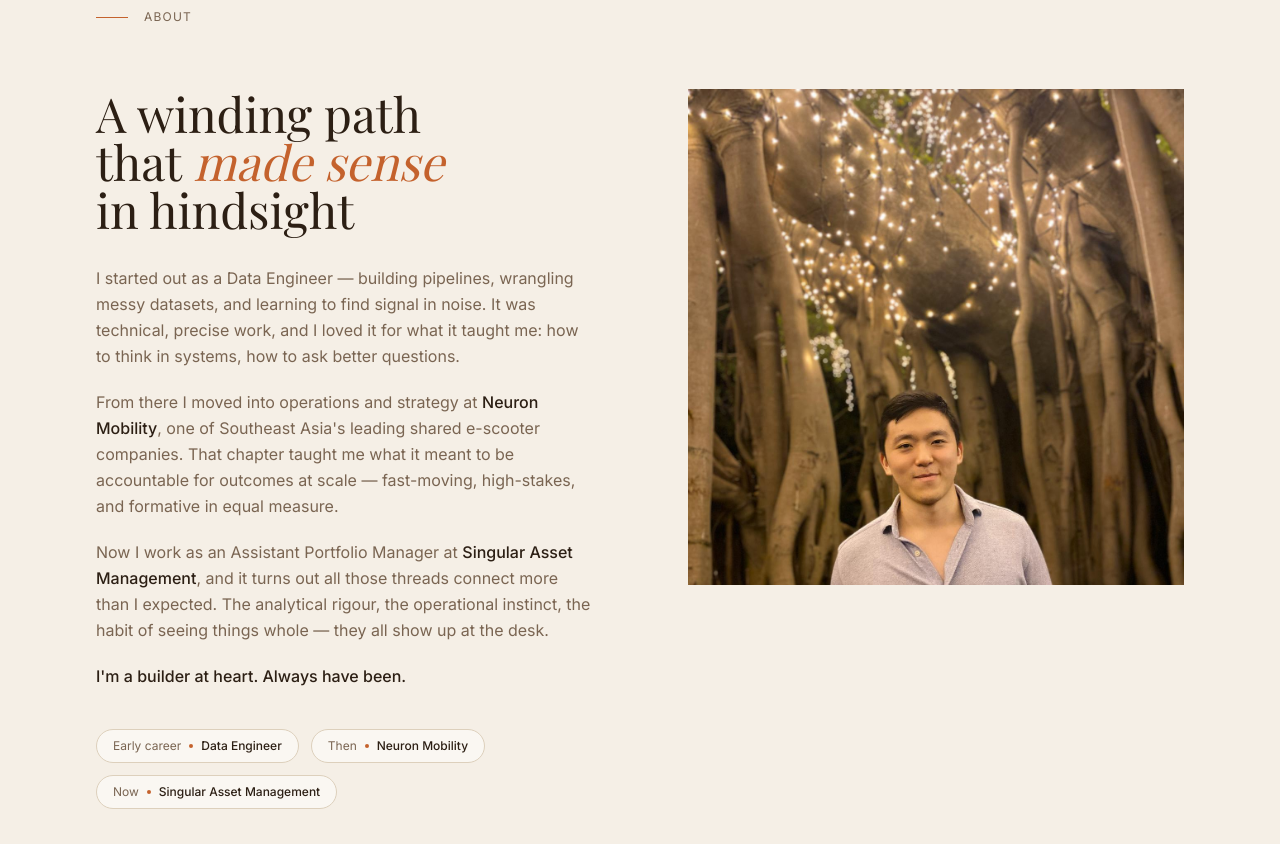
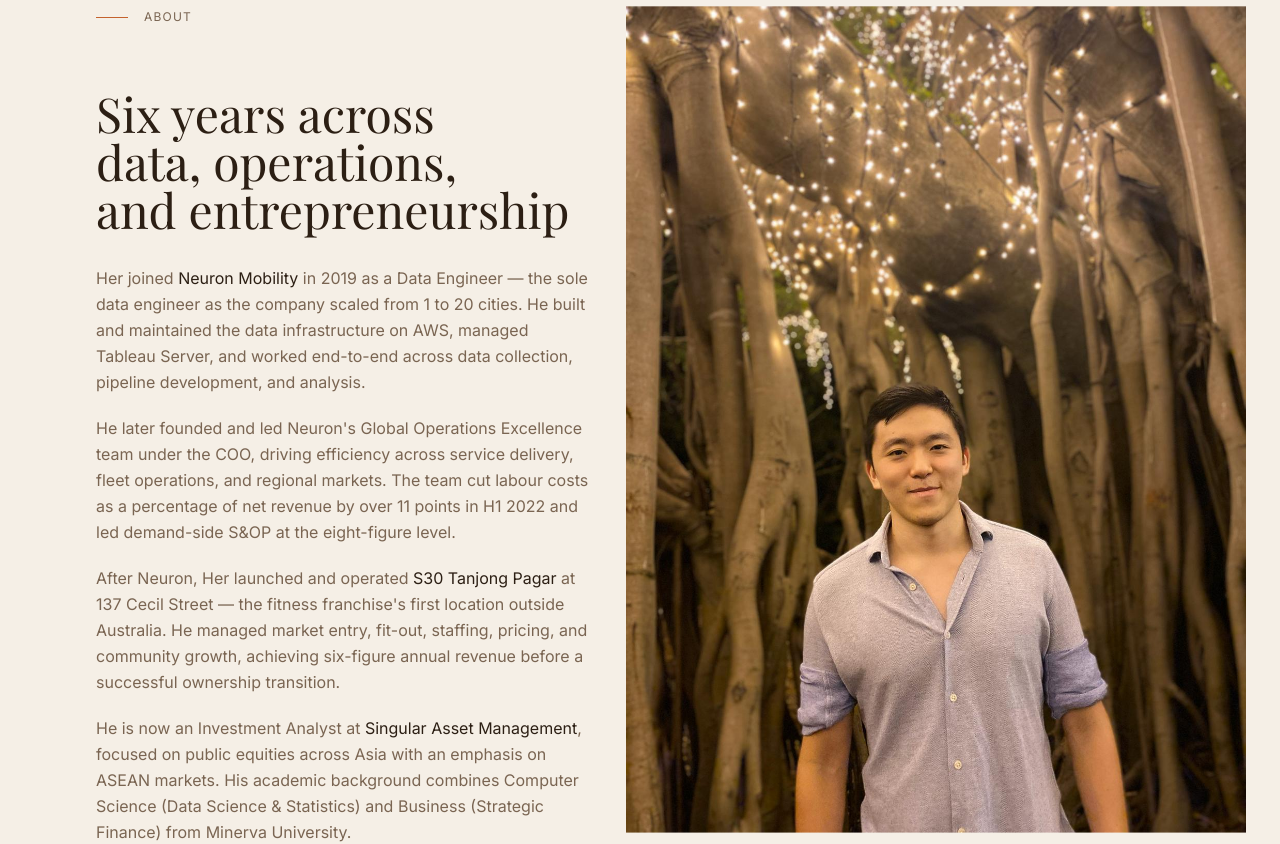
Before and after one commit to HerTeoh/personal-website, a Next.js app: page / in a window 1280 px wide. Shown: the part 920-1764 px from the top of the page. Built offline with nearby package versions, Linux system fonts and the light colour scheme.

Commit message:
feat: update about component with factual bio and image fix
Revise bio to match LinkedIn and adjust image cropping for face focus

Co-authored-by: Her <35910990+HerTeoh@users.noreply.github.com>

```diff
--- a/components/about.tsx
+++ b/components/about.tsx
@@ -1,9 +1,10 @@
 import Image from "next/image";
 
 const milestones = [
-  { year: "Early career", label: "Data Engineer" },
-  { year: "Then", label: "Neuron Mobility" },
-  { year: "Now", label: "Singular Asset Management" },
+  { label: "Data Engineer", sub: "Neuron Mobility" },
+  { label: "Operations Excellence Lead", sub: "Neuron Mobility" },
+  { label: "Owner Operator", sub: "S30 Tanjong Pagar" },
+  { label: "Investment Analyst", sub: "Singular Asset Management" },
 ];
 
 export default function About() {
@@ -25,53 +26,56 @@ export default function About() {
         {/* Left — text */}
         <div>
           <h2 className="font-serif text-3xl md:text-4xl lg:text-5xl font-normal text-foreground leading-snug text-balance mb-8">
-            A winding path that{" "}
-            <em className="italic text-accent">made sense</em>{" "}
-            in hindsight
+            Six years across data, operations, and entrepreneurship
           </h2>
 
           <div className="space-y-5 font-sans text-base leading-relaxed text-muted-foreground">
             <p>
-              I started out as a Data Engineer — building pipelines, wrangling
-              messy datasets, and learning to find signal in noise. It was
-              technical, precise work, and I loved it for what it taught me:
-              how to think in systems, how to ask better questions.
+              Her joined{" "}
+              <span className="text-foreground">Neuron Mobility</span> in 2019
+              as a Data Engineer — the sole data engineer as the company scaled
+              from 1 to 20 cities. He built and maintained the data
+              infrastructure on AWS, managed Tableau Server, and worked end-to-end
+              across data collection, pipeline development, and analysis.
             </p>
             <p>
-              From there I moved into operations and strategy at{" "}
-              <span className="text-foreground font-medium">Neuron Mobility</span>,
-              one of Southeast Asia&apos;s leading shared e-scooter companies.
-              That chapter taught me what it meant to be accountable for
-              outcomes at scale — fast-moving, high-stakes, and formative in
-              equal measure.
+              He later founded and led Neuron&apos;s Global Operations
+              Excellence team under the COO, driving efficiency across service
+              delivery, fleet operations, and regional markets. The team cut
+              labour costs as a percentage of net revenue by over 11 points in
+              H1 2022 and led demand-side S&amp;OP at the eight-figure level.
             </p>
             <p>
-              Now I work as an Assistant Portfolio Manager at{" "}
-              <span className="text-foreground font-medium">
-                Singular Asset Management
-              </span>
-              , and it turns out all those threads connect more than I expected.
-              The analytical rigour, the operational instinct, the habit of
-              seeing things whole — they all show up at the desk.
+              After Neuron, Her launched and operated{" "}
+              <span className="text-foreground">S30 Tanjong Pagar</span> at 137
+              Cecil Street — the fitness franchise&apos;s first location outside
+              Australia. He managed market entry, fit-out, staffing, pricing, and
+              community growth, achieving six-figure annual revenue before a
+              successful ownership transition.
             </p>
-            <p className="text-foreground font-medium">
-              I&apos;m a builder at heart. Always have been.
+            <p>
+              He is now an Investment Analyst at{" "}
+              <span className="text-foreground">Singular Asset Management</span>,
+              focused on public equities across Asia with an emphasis on ASEAN
+              markets. His academic background combines Computer Science (Data
+              Science &amp; Statistics) and Business (Strategic Finance) from
+              Minerva University.
             </p>
           </div>
 
           {/* Timeline chips */}
           <div className="flex flex-wrap gap-3 mt-10">
-            {milestones.map(({ year, label }) => (
+            {milestones.map(({ label, sub }) => (
               <div
                 key={label}
                 className="flex items-center gap-2 px-4 py-2 rounded-full border border-border bg-background"
               >
-                <span className="font-sans text-xs text-muted-foreground">
-                  {year}
+                <span className="font-sans text-xs font-medium text-foreground">
+                  {label}
                 </span>
                 <span className="w-1 h-1 rounded-full bg-accent" aria-hidden="true" />
-                <span className="font-sans text-xs font-medium text-foreground">
-                  {label}
+                <span className="font-sans text-xs text-muted-foreground">
+                  {sub}
                 </span>
               </div>
             ))}
@@ -80,12 +84,12 @@ export default function About() {
 
         {/* Right — image */}
         <div className="relative">
-          <div className="aspect-square w-full max-w-sm lg:max-w-none rounded-2xl overflow-hidden bg-muted">
+          <div className="aspect-[3/4] w-full max-w-sm lg:max-w-none rounded-2xl overflow-hidden bg-muted">
             <Image
               src="/her-portrait.jpg"
               alt="Her Teoh"
               fill
-              className="object-cover object-top"
+              className="object-cover object-[center_20%] scale-125"
               sizes="(max-width: 1024px) 100vw, 50vw"
             />
           </div>
```
